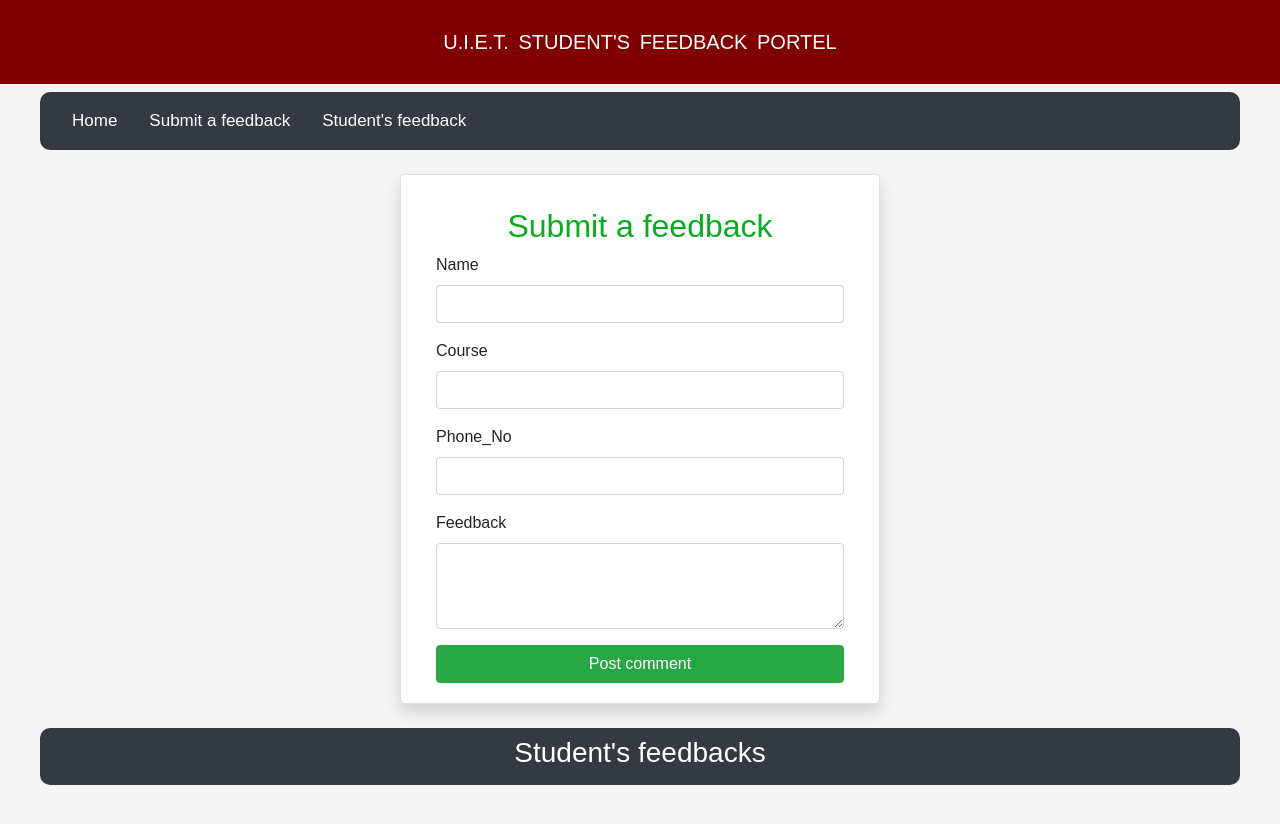
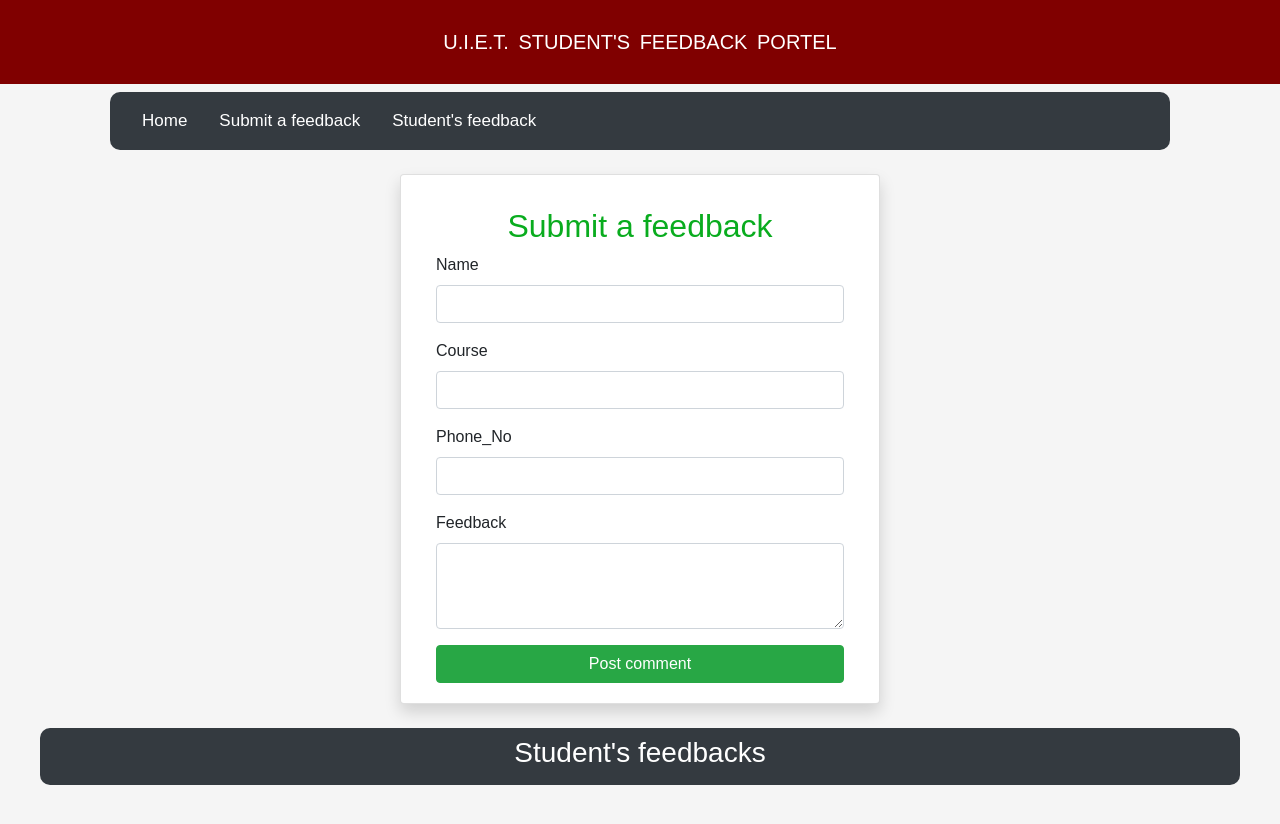
Before and after one commit to coderaditya01/Collage_Feedback_System, a website: page views/feedback.html in a window 1280 px wide. Drawn offline with nearby package versions, Linux system fonts and the light colour scheme; no server answers; a web font is replaced by a local one.

Commit message:
container

```diff
--- a/views/feedback.html
+++ b/views/feedback.html
@@ -17,7 +17,7 @@
 
 <body>
     <h1>U.I.E.T. STUDENT'S FEEDBACK PORTEL</h1>
-    <div class="contain">
+    <div class="contain container">
         <nav class="navbar navbar-expand-lg navbar-dark bg-dark">
 
 
```
